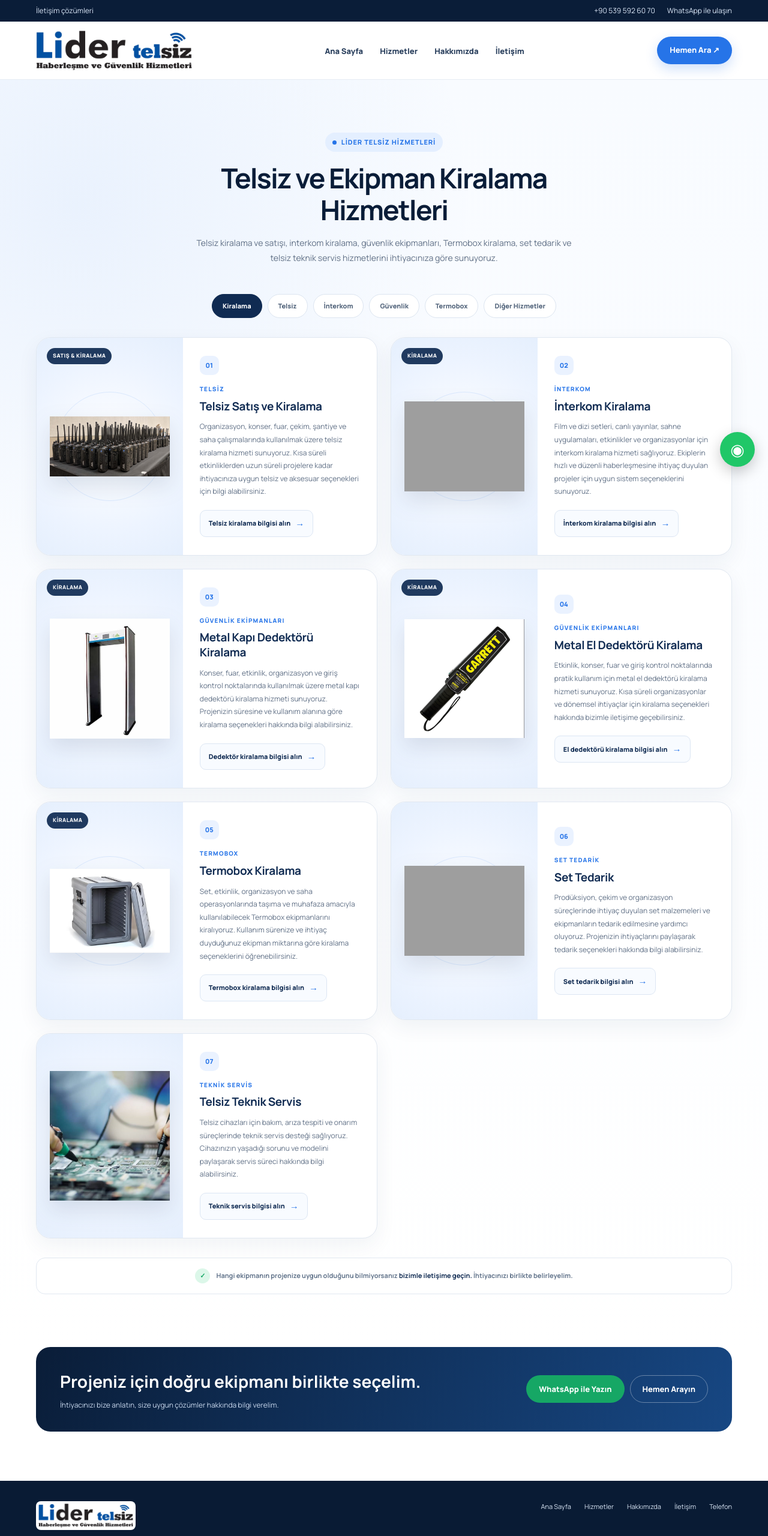
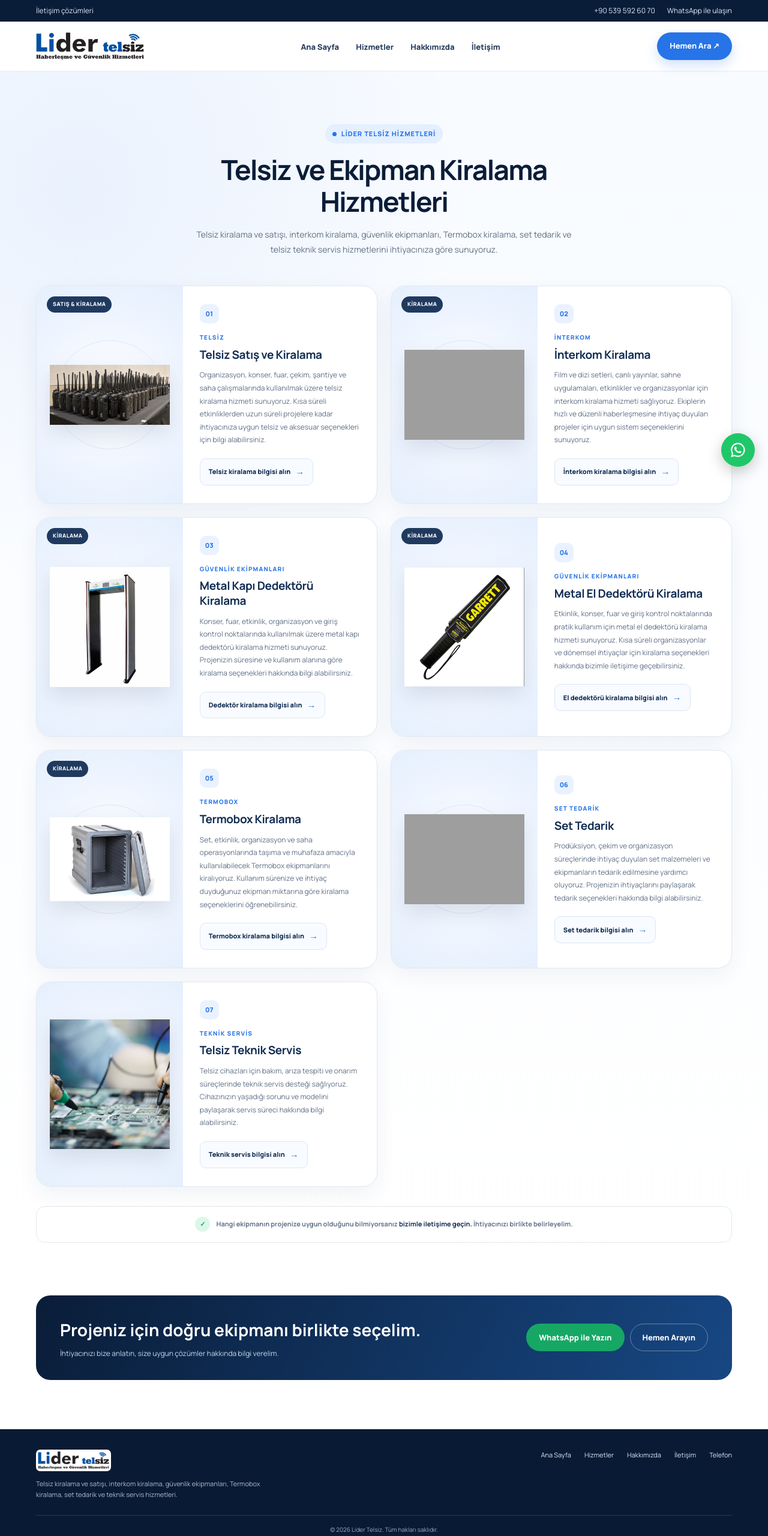
Before and after one commit to ramazanbagcecik-ui/Lider-telsiz, a plain HTML site: page hizmetlerimiz.html in a window 1280 px wide. Shown: the top 2560 px of the page at 60% size. Drawn offline with Linux system fonts and the light colour scheme; grey boxes are pictures that could not be loaded.

Commit message:
Update hizmetlerimiz.html

```diff
--- a/hizmetlerimiz.html
+++ b/hizmetlerimiz.html
@@ -6,7 +6,7 @@
   <meta name="theme-color" content="#102b52">
 
   <title>Telsiz ve Ekipman Kiralama Hizmetleri | Lider Telsiz</title>
-  <meta name="description" content="Lider Telsiz; telsiz satış ve kiralama, interkom, metal kapı ve el dedektörü, Termobox kiralama, set tedarik ve teknik servis hizmetleri sunar.">
+  <meta name="description" content="Lider Telsiz; telsiz satış ve kiralama, interkom, metal kapı ve el dedektörü, Termobox kiralama, set tedarik ve teknik servis hizmetleri.">
   <meta name="robots" content="index,follow">
   <link rel="canonical" href="https://lidertelsiz.com.tr/hizmetlerimiz.html">
 
@@ -70,7 +70,7 @@
       backdrop-filter:blur(12px);
     }
     .nav-wrap {
-      height:96px;
+      height:82px;
       display:flex;
       align-items:center;
       justify-content:space-between;
@@ -79,8 +79,8 @@
     .brand { display:inline-flex; align-items:center; text-decoration:none; }
     .brand img {
       width:auto;
-      height:76px;
-      max-width:260px;
+      height:52px;
+      max-width:180px;
       object-fit:contain;
     }
     .nav-links {
@@ -181,32 +181,6 @@
       color:var(--muted);
       font-size:14px;
       line-height:1.8;
-    }
-
-    .service-tabs {
-      display:flex;
-      justify-content:center;
-      flex-wrap:wrap;
-      gap:9px;
-      margin-bottom:32px;
-    }
-    .service-tab {
-      display:inline-flex;
-      align-items:center;
-      justify-content:center;
-      min-height:40px;
-      padding:0 17px;
-      border:1px solid #dce5f0;
-      border-radius:999px;
-      background:#fff;
-      color:#52647b;
-      font-size:11px;
-      font-weight:800;
-    }
-    .service-tab.active {
-      background:var(--navy);
-      border-color:var(--navy);
-      color:#fff;
     }
 
     .services-grid {
@@ -395,9 +369,11 @@
     .footer-brand { max-width:380px; }
     .footer-brand img {
       width:auto;
-      height:48px;
-      padding:4px;
-      border-radius:8px;
+      height:36px;
+      max-width:150px;
+      object-fit:contain;
+      padding:3px;
+      border-radius:7px;
       background:#fff;
       margin-bottom:12px;
     }
@@ -420,17 +396,22 @@
       bottom:22px;
       display:grid;
       place-items:center;
-      width:58px;
-      height:58px;
+      width:56px;
+      height:56px;
       border-radius:50%;
       color:#fff;
       background:#20c768;
       text-decoration:none;
       box-shadow:0 8px 24px rgba(0,0,0,.22);
-      font-size:27px;
       transition:transform .2s;
     }
     .floating-whatsapp:hover { transform:translateY(-3px) scale(1.04); }
+    .floating-whatsapp svg {
+      width:30px;
+      height:30px;
+      display:block;
+      fill:currentColor;
+    }
 
     .mobile-drawer,.drawer-overlay { display:none; }
 
@@ -447,8 +428,8 @@
       .container { width:min(calc(100% - 32px),600px); }
       .topbar-inner { justify-content:center; }
       .topbar-right { display:none; }
-      .nav-wrap { height:82px; }
-      .brand img { height:62px; max-width:220px; }
+      .nav-wrap { height:70px; }
+      .brand img { height:44px; max-width:165px; }
       .nav-links,.nav-actions .btn { display:none; }
       .menu-toggle { display:inline-grid; place-items:center; }
 
@@ -473,7 +454,7 @@
         justify-content:space-between;
         margin-bottom:28px;
       }
-      .drawer-head img { height:42px; width:auto; }
+      .drawer-head img { height:36px; width:auto; max-width:145px; object-fit:contain; }
       .drawer-close {
         border:0;
         background:var(--surface);
@@ -511,15 +492,6 @@
       .services-intro { margin-bottom:30px; }
       .services-intro h1 { font-size:30px; }
       .services-intro p { font-size:13px; }
-      .service-tabs {
-        justify-content:flex-start;
-        overflow-x:auto;
-        flex-wrap:nowrap;
-        padding-bottom:4px;
-        scrollbar-width:none;
-      }
-      .service-tabs::-webkit-scrollbar { display:none; }
-      .service-tab { flex:0 0 auto; }
       .services-grid { grid-template-columns:1fr; gap:15px; }
       .service-card { grid-template-columns:1fr; min-height:auto; }
       .service-card-image { min-height:210px; padding:18px; }
@@ -604,7 +576,7 @@
   <header class="site-header">
     <div class="container nav-wrap">
       <a class="brand" href="index.html" aria-label="Lider Telsiz ana sayfa">
-        <img src="lider-telsiz-logo.png" alt="Lider Telsiz logo" width="260" height="76">
+        <img src="lider-telsiz-logo.png" alt="Lider Telsiz logo" width="180" height="52" fetchpriority="high">
       </a>
 
       <nav aria-label="Ana menü">
@@ -657,15 +629,6 @@
           </p>
         </div>
 
-        <div class="service-tabs" aria-label="Hizmet kategorileri">
-          <span class="service-tab active">Kiralama</span>
-          <span class="service-tab">Telsiz</span>
-          <span class="service-tab">İnterkom</span>
-          <span class="service-tab">Güvenlik</span>
-          <span class="service-tab">Termobox</span>
-          <span class="service-tab">Diğer Hizmetler</span>
-        </div>
-
         <div class="services-grid">
 
           <article class="service-card" id="telsiz-kiralama">
@@ -683,7 +646,7 @@
                 etkinliklerden uzun süreli projelere kadar ihtiyacınıza uygun
                 telsiz ve aksesuar seçenekleri için bilgi alabilirsiniz.
               </p>
-              <a class="service-detail" href="index.html#iletisim">Telsiz kiralama bilgisi alın <span>→</span></a>
+              <a class="service-detail" href="tel:+905395926070">Telsiz kiralama bilgisi alın <span>→</span></a>
             </div>
           </article>
 
@@ -702,7 +665,7 @@
                 sağlıyoruz. Ekiplerin hızlı ve düzenli haberleşmesine ihtiyaç
                 duyulan projeler için uygun sistem seçeneklerini sunuyoruz.
               </p>
-              <a class="service-detail" href="index.html#iletisim">İnterkom kiralama bilgisi alın <span>→</span></a>
+              <a class="service-detail" href="tel:+905395926070">İnterkom kiralama bilgisi alın <span>→</span></a>
             </div>
           </article>
 
@@ -721,7 +684,7 @@
                 Projenizin süresine ve kullanım alanına göre kiralama seçenekleri
                 hakkında bilgi alabilirsiniz.
               </p>
-              <a class="service-detail" href="index.html#iletisim">Dedektör kiralama bilgisi alın <span>→</span></a>
+              <a class="service-detail" href="tel:+905395926070">Dedektör kiralama bilgisi alın <span>→</span></a>
             </div>
           </article>
 
@@ -740,7 +703,7 @@
                 Kısa süreli organizasyonlar ve dönemsel ihtiyaçlar için kiralama
                 seçenekleri hakkında bizimle iletişime geçebilirsiniz.
               </p>
-              <a class="service-detail" href="index.html#iletisim">El dedektörü kiralama bilgisi alın <span>→</span></a>
+              <a class="service-detail" href="tel:+905395926070">El dedektörü kiralama bilgisi alın <span>→</span></a>
             </div>
           </article>
 
@@ -760,7 +723,7 @@
                 kiralıyoruz. Kullanım sürenize ve ihtiyaç duyduğunuz ekipman
                 miktarına göre kiralama seçeneklerini öğrenebilirsiniz.
               </p>
-              <a class="service-detail" href="index.html#iletisim">Termobox kiralama bilgisi alın <span>→</span></a>
+              <a class="service-detail" href="tel:+905395926070">Termobox kiralama bilgisi alın <span>→</span></a>
             </div>
           </article>
 
@@ -778,7 +741,7 @@
                 oluyoruz. Projenizin ihtiyaçlarını paylaşarak tedarik seçenekleri
                 hakkında bilgi alabilirsiniz.
               </p>
-              <a class="service-detail" href="index.html#iletisim">Set tedarik bilgisi alın <span>→</span></a>
+              <a class="service-detail" href="tel:+905395926070">Set tedarik bilgisi alın <span>→</span></a>
             </div>
           </article>
 
@@ -795,7 +758,7 @@
                 teknik servis desteği sağlıyoruz. Cihazınızın yaşadığı sorunu ve
                 modelini paylaşarak servis süreci hakkında bilgi alabilirsiniz.
               </p>
-              <a class="service-detail" href="index.html#iletisim">Teknik servis bilgisi alın <span>→</span></a>
+              <a class="service-detail" href="tel:+905395926070">Teknik servis bilgisi alın <span>→</span></a>
             </div>
           </article>
 
@@ -833,7 +796,7 @@
     <div class="container">
       <div class="footer-main">
         <div class="footer-brand">
-          <img src="lider-telsiz-logo.png" alt="Lider Telsiz" width="180" height="48" loading="lazy">
+          <img src="lider-telsiz-logo.png" alt="Lider Telsiz" width="150" height="36" loading="lazy">
           <p>
             Telsiz kiralama ve satışı, interkom kiralama, güvenlik ekipmanları,
             Termobox kiralama, set tedarik ve teknik servis hizmetleri.
@@ -857,7 +820,11 @@
      href="https://wa.me/905395926070"
      target="_blank"
      rel="noopener noreferrer"
-     aria-label="WhatsApp üzerinden iletişim">◉</a>
+     aria-label="WhatsApp üzerinden iletişim">
+    <svg viewBox="0 0 32 32" aria-hidden="true">
+      <path d="M16 3.2A12.6 12.6 0 0 0 5.2 22.3L3.5 28.7l6.5-1.7A12.6 12.6 0 1 0 16 3.2zm0 22.9a10.2 10.2 0 0 1-5.2-1.4l-.4-.2-3.9 1 1-3.8-.3-.4A10.2 10.2 0 1 1 16 26.1zm5.6-7.6c-.3-.2-1.8-.9-2.1-1-.3-.1-.5-.2-.7.2-.2.3-.8 1-1 1.2-.2.2-.4.2-.7.1-.3-.2-1.3-.5-2.5-1.6-.9-.8-1.6-1.8-1.8-2.1-.2-.3 0-.5.1-.7l.5-.6c.2-.2.2-.4.3-.6.1-.2 0-.5 0-.6-.1-.2-.7-1.7-1-2.3-.3-.6-.5-.5-.7-.5h-.6c-.2 0-.6.1-.9.4-.3.3-1.1 1.1-1.1 2.6s1.1 3 1.3 3.2c.2.2 2.2 3.4 5.3 4.6.7.3 1.3.5 1.7.6.7.2 1.4.2 1.9.1.6-.1 1.8-.7 2.1-1.4.3-.7.3-1.3.2-1.4-.1-.1-.3-.2-.6-.4z"/>
+    </svg>
+  </a>
 
   <script>
     (() => {
```
